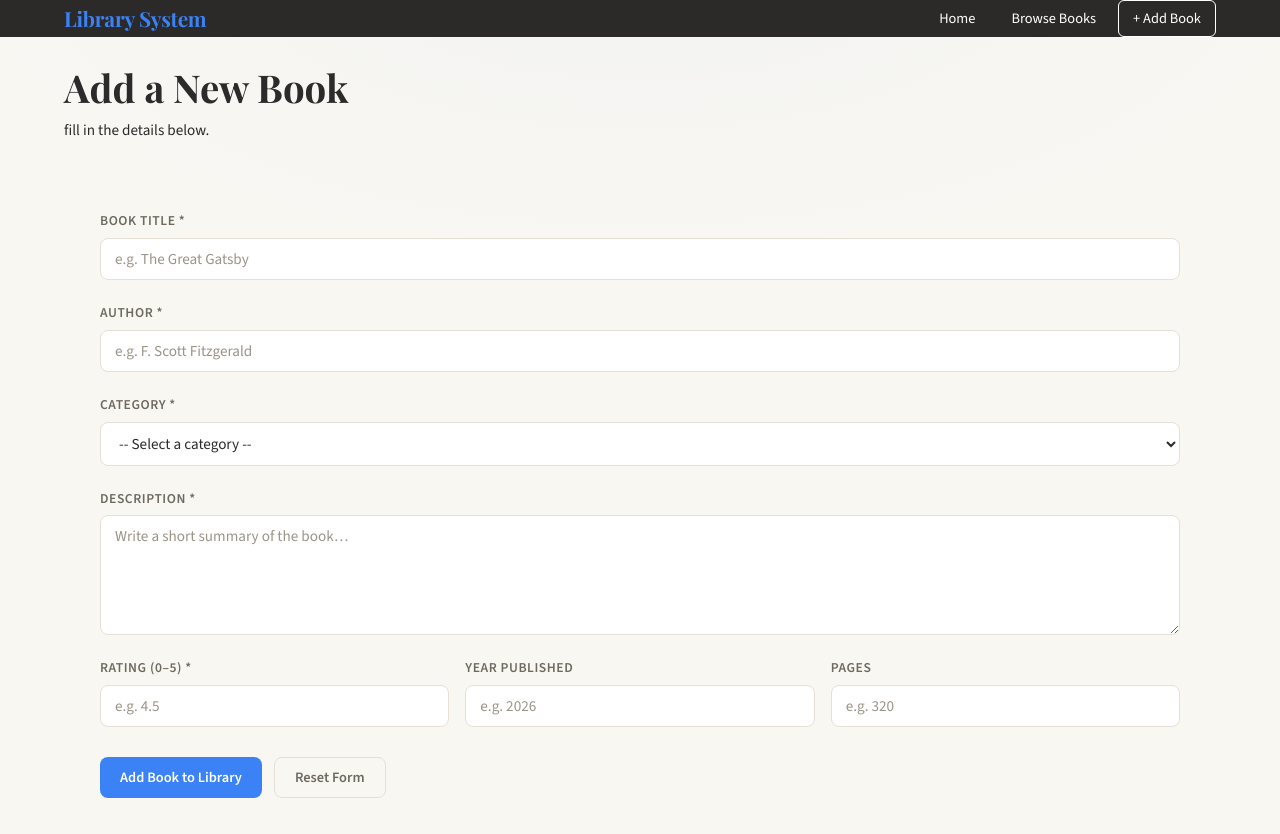
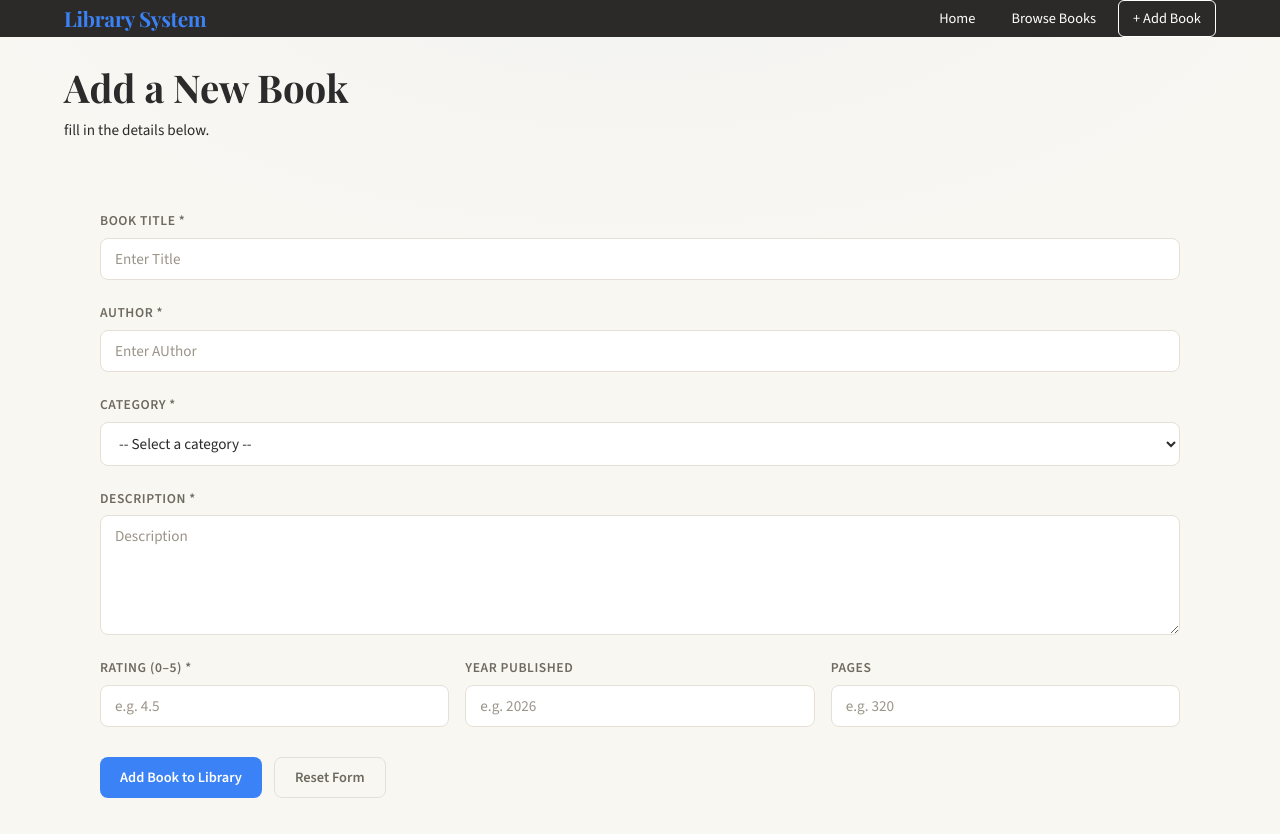
Before and after one commit to gauravbhardwaj12/online-library-system, a React (Vite) app: page /add-book in a window 1280 px wide. Built offline with nearby package versions, Linux system fonts and the light colour scheme; a web font is replaced by a local one.

Commit message:
changes to the form

```diff
--- a/src/pages/AddBook.jsx
+++ b/src/pages/AddBook.jsx
@@ -22,7 +22,7 @@ const validate = (fields) => {
   if (!fields.rating) {
     errors.rating = "Rating is required.";
   } else if (isNaN(rating) || rating < 0 || rating > 5) {
-    errors.rating = "Rating must be between 0 and 5.";
+    errors.rating = "Rating 0 and 5.";
   }
 
   if (fields.year) {
@@ -105,7 +105,7 @@ const AddBook = () => {
             <input
               id="title" name="title" type="text"
               className={`form-input ${errors.title ? "error" : ""}`}
-              placeholder="e.g. The Great Gatsby"
+              placeholder="Enter Title"
               value={fields.title} onChange={handleChange}
             />
             {errors.title && <span className="form-error">{errors.title}</span>}
@@ -116,7 +116,7 @@ const AddBook = () => {
             <input
               id="author" name="author" type="text"
               className={`form-input ${errors.author ? "error" : ""}`}
-              placeholder="e.g. F. Scott Fitzgerald"
+              placeholder="Enter AUthor"
               value={fields.author} onChange={handleChange}
             />
             {errors.author && <span className="form-error">{errors.author}</span>}
@@ -142,7 +142,7 @@ const AddBook = () => {
             <textarea
               id="description" name="description"
               className={`form-textarea ${errors.description ? "error" : ""}`}
-              placeholder="Write a short summary of the book…"
+              placeholder="Description"
               value={fields.description} onChange={handleChange} rows={4}
             />
             {errors.description && <span className="form-error">{errors.description}</span>}
```
